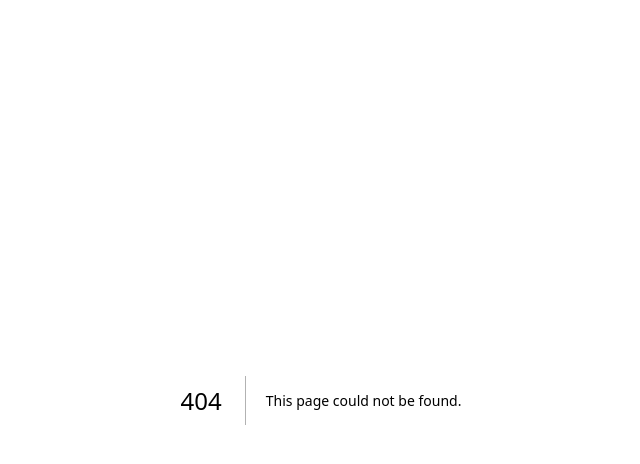
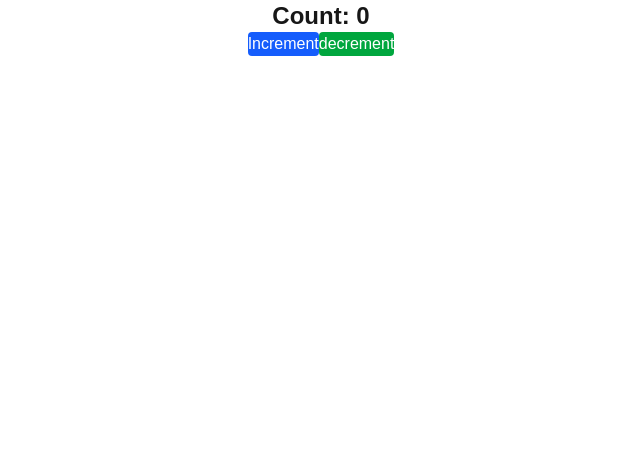
Before and after one commit to Jatinsingh0/realworld-js-practice, a Next.js app: page /useState in a window 1280 px wide. Before the commit this address had no page. Shown: the top 464 px of the page, without its empty margins (319-959 px from the left). Built offline with nearby package versions, Linux system fonts and the light colour scheme.

Commit message:
useState and useEffect

```diff
--- /dev/null
+++ b/src/app/useEffect/page.jsx
@@ -0,0 +1,33 @@
+'use client';
+
+// the Primary purpose of useEffet hook is to perform side effect after functional component rendered.
+import { useEffect, useState } from 'react';
+
+export default function ProductList() {
+const[products, setProducts] = useState([]);
+
+useEffect(()=>{
+    const fetching = async()=>{
+        //Error handling
+        try {
+            const res = await fetch("https://fakestoreapi.com/products");
+            const data = await res.json();
+            setProducts(data);
+        } catch (error) {
+             throw new Error("Error:", error)
+        }
+    }
+    fetching();
+}, [])
+
+  return (
+    <div className="p-6">
+      <h2 className="text-xl font-bold mb-4">🛒Products</h2>
+      <ul className="space-y-2">
+        {products.map((product) => (
+            <li key={product.id} className="border p-4 rounded">{product.title}: {product.price}</li>
+        ))}
+      </ul>
+    </div>
+  );
+}
--- /dev/null
+++ b/src/app/useState/page.jsx
@@ -0,0 +1,34 @@
+'use client';
+
+//useState is a hook that lets you add or update state variables to functional components.
+import { useState } from 'react';
+
+ const Counter = () => {
+ const [count, setCount] = useState(0);
+
+  return (
+    <div className="p-6 text-center">
+      <h2 className="text-2xl font-semibold">Count: {count}</h2>
+      <button
+        onClick={()=> setCount(count + 1)}
+        className="mt-4 px-4 py-2 bg-blue-600 text-white rounded"
+      >
+        Increment
+      </button>
+      <button
+        onClick={()=> {
+            if(count === 0){
+                setCount(count)
+            }else{
+                setCount(count - 1)
+            }
+        }}
+        className="mt-4 px-4 py-2 bg-green-600 text-white rounded"
+      >
+        decrement
+      </button>
+    </div>
+  );
+}
+
+export default Counter
```
